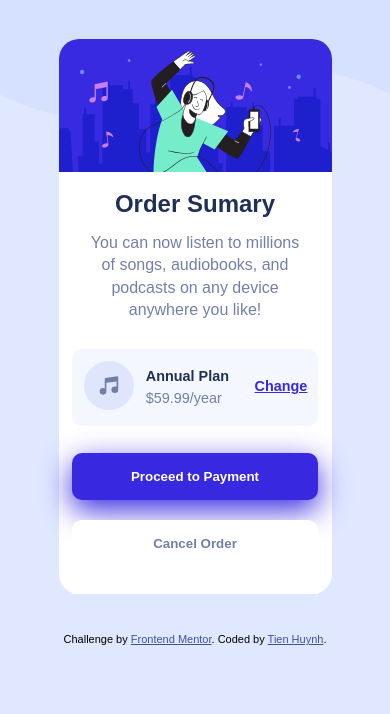
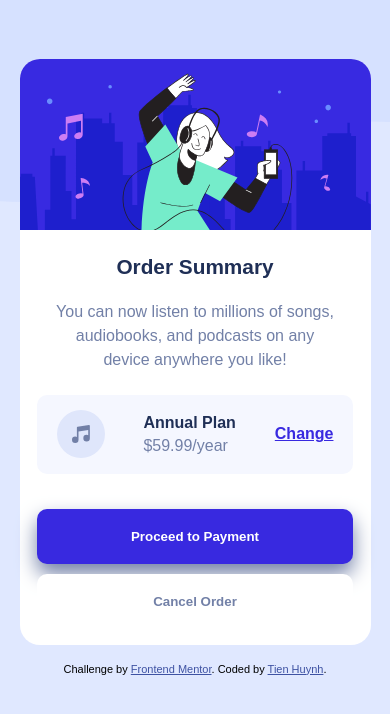
Before and after one commit to tienhuynh-tn/frontend-mentor-challenge-order-summary-component, a plain HTML site: page index.html in a window 390 px wide. Drawn offline with Linux system fonts and the light colour scheme.

Commit message:
Update responsive

```diff
--- a/css/style.css
+++ b/css/style.css
@@ -8,93 +8,101 @@ html{
     font-family: 'Red Hat Display', sans-serif;
 }
 
-@media screen and (min-width: 0px) {
+/* Mobile first */
 body{
-        background-image: url('../images/pattern-background-mobile.svg');
+    background-image: url(../images/pattern-background-mobile.svg);
+    background-size: contain;
     background-repeat: no-repeat;
-        background-size: contain;
     background-color: hsl(225, 100%, 94%);
 }
 
-    #main{
-        text-align: center;
+header{
+    margin: 15% 5% 0;
     background-color: #fff;
-        margin: 10% 10%;
-        border-radius: 20px;
+    border-radius: 20px 20px 0 0;
 }
 
-    #main .banner{
+header .banner{
     width: 100%;
     border-radius: 20px 20px 0 0;
 }
 
-    .content .content-heading{
+header .heading{
+    color: hsl(223, 47%, 23%);
+    text-align: center;
     font-weight: 900;
-        padding: 5%;
-        color: hsl(223, 47%, 23%);
+    font-size: 130%;
+    padding: 6% 0;
+    background-color: #fff;
 }
 
-    .content .content-info{
-        padding: 0 5%;
-        color: hsl(224, 23%, 55%);
-        line-height: 1.4;
-        font-size: 90%;
+main{
+    background-color: #fff;
+    border-radius: 0 0 20px 20px;
+    margin: 0 5%;
 }
 
-    .content-plan{
-        background-color: hsl(225, 100%, 98%);
-        margin: 10% 5%;
-        border-radius: 10px;
-        overflow: hidden;
+main .content{
+    padding: 0 10%;
 }
 
-    .content-plan .plan-icon{
-        width: 30%;
-        float: left;
-        padding: 5% 5%;
+main .content-text{
+    color: hsl(224, 23%, 55%);
+    font-size: 100%;
+    text-align: center;
+    line-height: 1.5;
+    margin-bottom: 8%;
 }
 
-    .content-plan .type{
-        width: 40%;
-        float: left;
-        font-size: 70%;
-        text-align: left;
-        padding-top: 8%;
-        padding-bottom: 8%;
+main .plan{
+    background-color: hsl(225, 100%, 98%);
+    border-radius: 10px;
+    margin: 0 5% 10%;
+    display: flex;
+    align-items: center;
+    justify-content: space-around;
 }
 
-    .content-plan .plan-name{
+.plan .plan-icon{
+    margin-top: 5%;
+    margin-bottom: 5%;
+}
+
+.plan .plan-type{
+    display: flex;
+    flex-direction: column;
+    justify-content: space-evenly;
+}
+
+.plan .plan-name{
     font-weight: 900;
     color: hsl(223, 47%, 23%);
-        padding-bottom: 3%;
+    padding: 0 0 3%;
 }
 
-    .content-plan .plan-price{
-        padding-top: 3%;
+.plan .plan-price{
     color: hsl(224, 23%, 55%);
+    padding: 3% 0 0;
 }
 
-    .content-plan .plan-change{
-        font-size: 70%;
-        width: 30%;
-        padding-top: 12%;
-        padding-bottom: 12%;
-        float: left;
+.plan .plan-change{
     text-decoration: underline;
     color: hsl(245, 75%, 52%);
     font-weight: 700;
     cursor: pointer;
 }
 
-    .button {
-        clear: both;
-        background-color: #fff;
-        margin: 0 5%;
+.plan .plan-change:hover{
+    color: hsl(223, 47%, 23%);
+}
+
+main .button{
+    margin: 5% 5%;
 }
 
 .button input{
     width: 100%;
-        padding: 16px;
+    padding: 20px;
     border-radius: 10px;
     font-weight: 700;
     cursor: pointer;
@@ -104,65 +112,71 @@ html{
     background-color: hsl(245, 75%, 52%);
     color: #fff;
     border: none;
-        display: block;
-        box-shadow: 0 10px 30px hsl(245, 75%, 52%);
-        margin-bottom: 20px;
+    box-shadow: 0 10px 20px 0px hsl(224, 23%, 55%);
+    margin-bottom: 10px;
+}
+
+.button .pay-btn:hover{
+    background-color: hsl(223, 47%, 23%);
 }
 
 .button .cancel-btn{
     border: none;
+    color: hsl(224, 23%, 55%);
+    margin-bottom: 5%;
     background-color: #fff;
-        color: hsl(224, 23%, 55%);
+}
+
+.button .cancel-btn:hover{
+    background-color: hsl(223, 47%, 23%);
+}
+/*
+@media screen and (min-width: 240px){
+
+}
+
+@media screen and (min-width: 320px){
+
+}
+
+@media screen and (min-width: 375px){
+
+}
+
+@media screen and (min-width: 480px){
+
+} */
+
+@media screen and (min-width: 768px){
+    body{
+        background-image: url(../images/pattern-background-desktop.svg);
+    }
+
+    header{
+        margin: 15% 25% 0;
+    }
+
+    main{
+        margin: 0 25%;
     }
 }
 
-@media screen and (min-width: 375px){
-    body{
-        background-image: url('../images/pattern-background-desktop.svg');
+@media screen and (min-width: 1024px){
+    header{
+        margin: 30% 30% 0;
     }
 
-    #main{
-        margin-left: 15%;
-        margin-right: 15%;
-    }
-
-    .content .content-info{
-        font-size: 100%;
-        padding: 0 10%;
-    }
-
-    .content-plan .type{
-        font-size: 90%;
-    }
-
-    .content-plan .plan-change{
-        font-size: 90%;
-    }
-
-    .button {
-        padding: 0 0 10%;
+    main{
+        margin: 0 30%;
     }
 }
 
 @media screen and (min-width: 1140px){
-    #main{
-        margin: 2% 30%;
+    header{
+        margin: 8% 35% 0;
     }
 
-    .content-plan{
-        margin: 5% 10%;
-    }
-
-    .button{
-        margin: 0 10%;
-        padding: 0 0 5%;
-    }
-
-    .content-plan .type{
-        font-size: 100%;
-    }
-
-    .content-plan .plan-change{
-        font-size: 100%;
+    main{
+        margin: 0 35%;
     }
 }
--- a/index.html
+++ b/index.html
@@ -6,14 +6,13 @@
   <meta name="viewport" content="width=device-width, initial-scale=1.0">
   <!-- displays site properly based on user's device -->
 
+  <!-- Link to logo -->
   <link rel="icon" type="image/png" sizes="32x32" href="./images/favicon-32x32.png">
   <link rel="stylesheet" href="./css/style.css">
   <link rel="preconnect" href="https://fonts.googleapis.com">
   <link rel="preconnect" href="https://fonts.gstatic.com" crossorigin>
-  <!-- <link href="https://fonts.googleapis.com/css2?family=Red+Hat+Display:wght@500&display=swap" rel="stylesheet"> -->
   <title>Frontend Mentor | Order summary card</title>
 
-  <!-- Feel free to remove these styles or customise in your own stylesheet 👍 -->
   <style>
     .attribution {
       font-size: 11px;
@@ -27,40 +26,43 @@
 </head>
 
 <body>
-  <div id="main">
-    <img class="banner" src="./images/illustration-hero.svg" alt="banner">
+  <header role="heading">
+    <img class="banner" src="./images/illustration-hero.svg" alt="Banner Hero">
+    <h1 class="heading">Order Summary</h1>
 
+  </header>
+
+  <main role="contentinfo">
     <div class="content">
-      <h2 class="content-heading">Order Sumary</h2>
-
-      <div class="content-text">
-        <p class="content-info">
+      <p class="content-text">
         You can now listen to millions of songs, audiobooks, and podcasts on any
         device anywhere you like!
       </p>
+    </div>
 
-        <div class="content-plan">
-          <img class="plan-icon" src="./images/icon-music.svg" alt="icon music">
-          <div class="type">
+    <div class="plan">
+      <img src="./images/icon-music.svg" alt="icon music" class="plan-icon">
+
+      <div class="plan-type">
         <div class="plan-name">Annual Plan</div>
         <div class="plan-price">$59.99/year</div>
       </div>
+
       <div class="plan-change">Change</div>
-        </div>
-      </div>
     </div>
 
     <div class="button">
       <input type="button" value="Proceed to Payment" class="pay-btn">
       <input type="button" value="Cancel Order" class="cancel-btn">
     </div>
-  </div>
+  </main>
 
-
+  <footer role="doc-credits">
     <div class="attribution">
       Challenge by <a href="https://www.frontendmentor.io?ref=challenge" target="_blank">Frontend Mentor</a>.
-    Coded by <a href="https://github.com/tienhuynh-tn">Tien Huynh</a>.
+      Coded by <a href="https://github.com/tienhuynh-tn" target="_blank">Tien Huynh</a>.
     </div>
+  </footer>
 </body>
 
 </html>
```
Also changed, not shown: images/demo/desktop-1.png (deleted), images/demo/desktop-2.png (deleted), images/demo/desktop.png (added), images/demo/mobile.png. Lines whose indentation alone changed are shown as unchanged.
